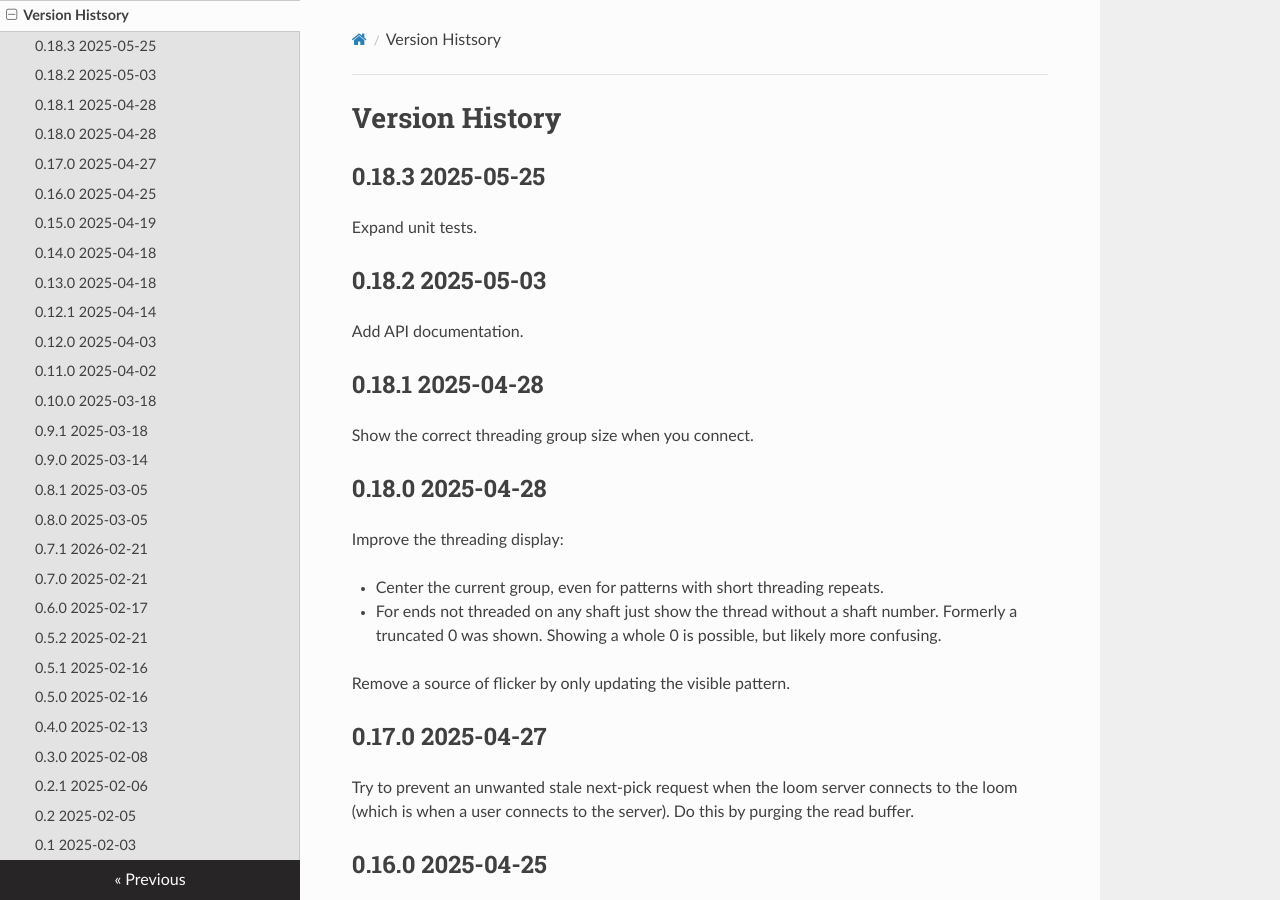
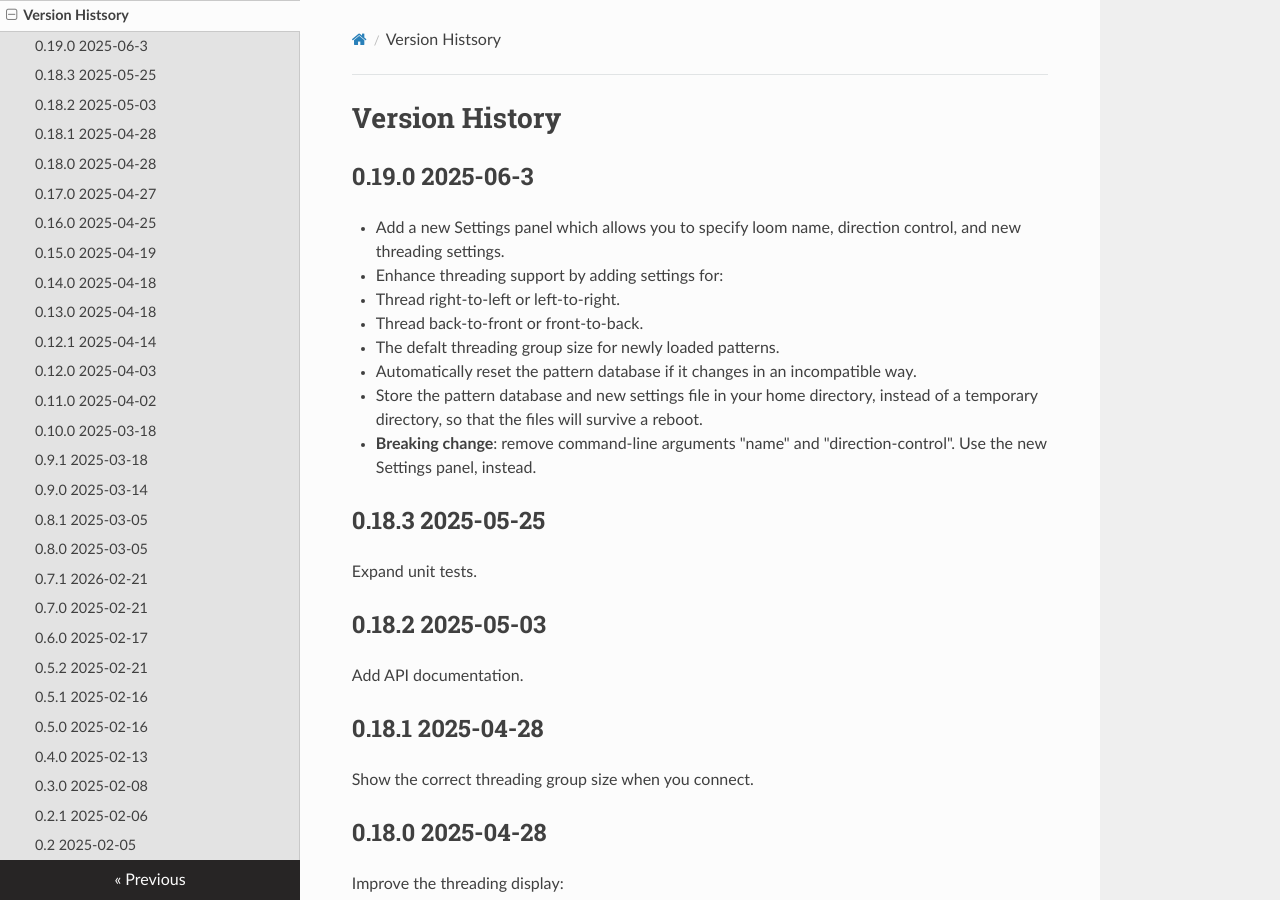
Before and after one commit to r-owen/base_loom_server, an MkDocs documentation site: the page built from docs/version_history.md, in a window 1280 px wide and 900 px high. Built offline with MkDocs 1.6.1, drawn with Linux system fonts in a browser that asks for light colours; nearby versions of some CDN libraries.

Commit message:
Update version history

```diff
--- a/docs/version_history.md
+++ b/docs/version_history.md
@@ -1,4 +1,17 @@
 # Version History
+
+## 0.19.0 2025-06-3
+
+* Add a new Settings panel which allows you to specify loom name, direction control, and new threading settings.
+* Enhance threading support by adding settings for:
+  * Thread right-to-left or left-to-right.
+  * Thread back-to-front or front-to-back.
+  * The defalt threading group size for newly loaded patterns.
+* Automatically reset the pattern database if it changes in an incompatible way.
+* Store the pattern database and new settings file in your home directory, instead of a temporary directory,
+  so that the files will survive a reboot.
+* **Breaking change**: remove command-line arguments "name" and "direction-control".
+  Use the new Settings panel, instead.
 
 ## 0.18.3 2025-05-25
 
```
